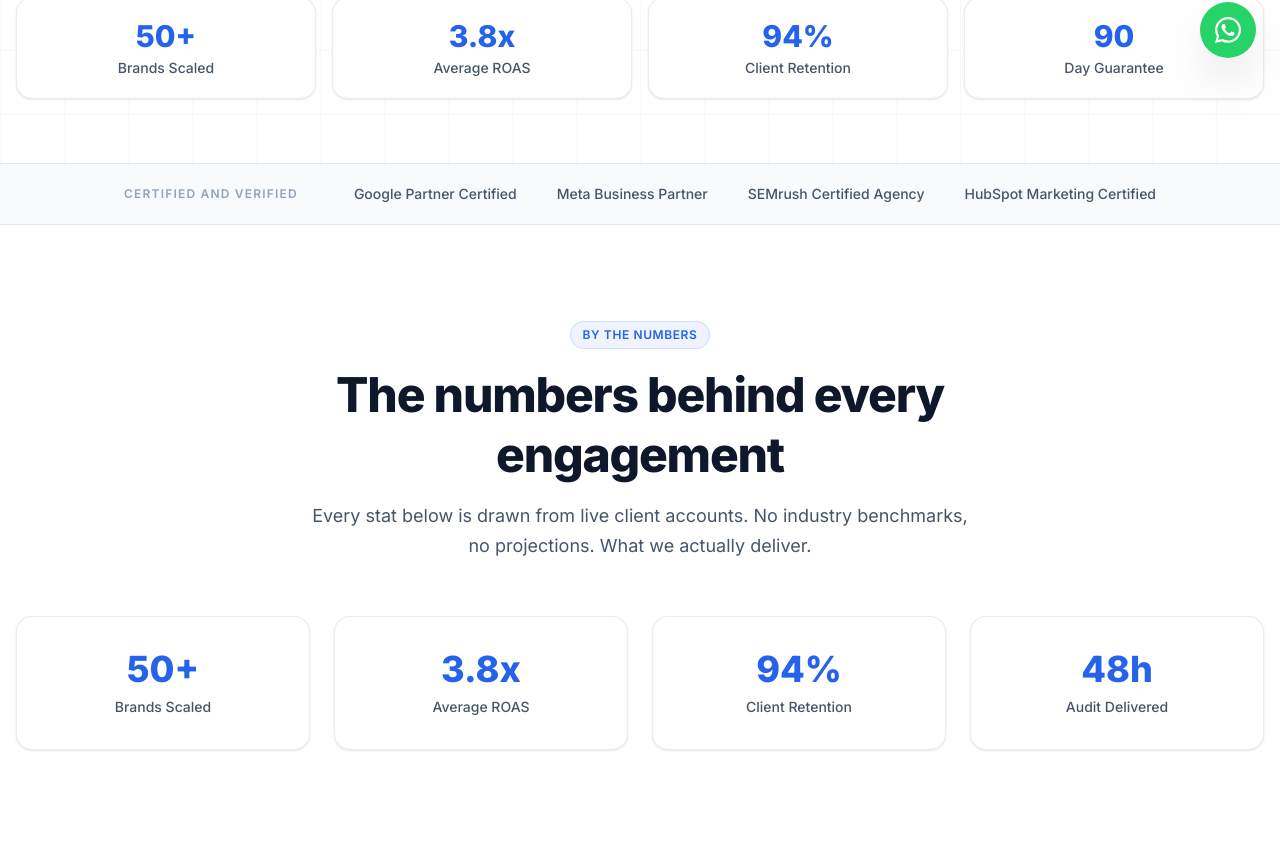
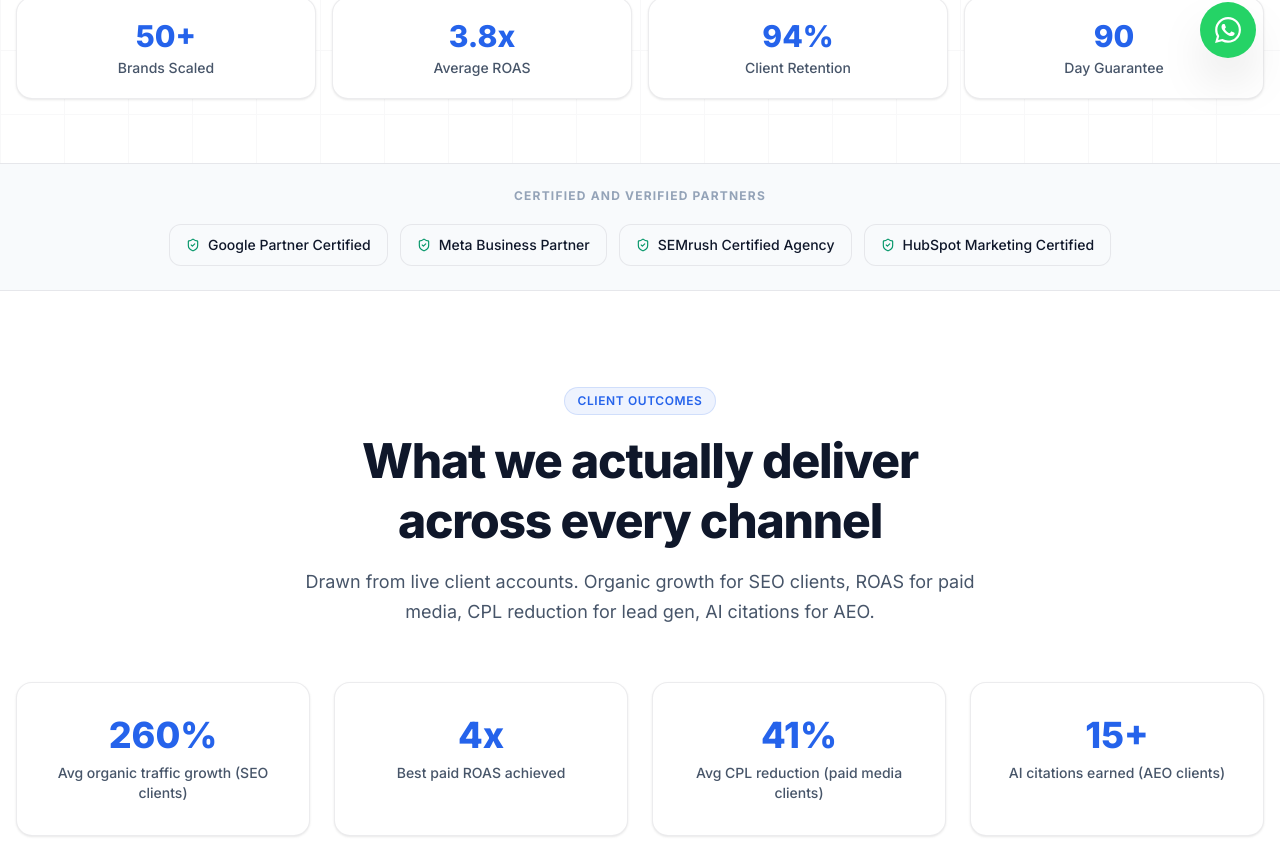
Before and after one commit to DVR79/DigiBrand-Booster, a Next.js app: page / in a window 1280 px wide. Shown: the part 718-1560 px from the top of the page. Built offline with nearby package versions, Linux system fonts and the light colour scheme.

Commit message:
Merge duplicate sections: TrustBar+Awards, WhyChooseUs+AgencyComparison; fix stat collisions and FAQ duplicate

```diff
--- a/src/components/sections/AgencyComparison.tsx
+++ b/src/components/sections/AgencyComparison.tsx
@@ -1,81 +1,91 @@
 'use client';
 
 import { motion } from 'framer-motion';
-import { CheckCircle, XCircle } from 'lucide-react';
+import { CheckCircle, XCircle, Clock, FileCheck, BarChart3, Users } from 'lucide-react';
 import SectionHeader from '@/components/ui/SectionHeader';
 import ShimmerButton from '@/components/ui/ShimmerButton';
 
-const rows = [
+const reasons = [
   {
-    feature: 'Who works on your account',
-    us: 'Founder personally, on every account',
-    them: 'Junior exec who changes every 6 months',
+    icon: <Clock size={20} />,
+    title: 'Founder-led on every account',
+    description: 'Venkat personally leads strategy and reviews every campaign. You always speak with the person doing the work, not a junior account manager.',
+    iconBg: 'rgba(37,99,235,0.1)', iconColor: '#2563eb', card: 'card-blue',
   },
   {
-    feature: 'Onboarding time',
-    us: '48 hours from contract signing',
-    them: '2 to 4 weeks of discovery calls',
+    icon: <FileCheck size={20} />,
+    title: 'KPIs signed before we start',
+    description: 'Your ROAS, CPL, or traffic target is written into the contract. If we miss it in 90 days, you get a full management fee refund.',
+    iconBg: 'rgba(124,58,237,0.1)', iconColor: '#7c3aed', card: 'card-purple',
   },
   {
-    feature: 'KPIs and accountability',
-    us: 'Signed into the contract before we start',
-    them: 'Discussed verbally, rarely documented',
+    icon: <BarChart3 size={20} />,
+    title: 'Full transparency every week',
+    description: 'Live dashboard access daily. Written Monday update — what changed, why, and what comes next. You never need to chase us for an update.',
+    iconBg: 'rgba(14,165,233,0.1)', iconColor: '#0ea5e9', card: 'card-cyan',
   },
   {
-    feature: 'Results guarantee',
-    us: '90-day full management fee refund if we miss',
-    them: 'No guarantee of any kind',
+    icon: <Users size={20} />,
+    title: 'Boutique capacity by design',
+    description: 'We limit active clients deliberately. Fewer accounts means more attention, better results, and a 94% client retention rate.',
+    iconBg: 'rgba(5,150,105,0.1)', iconColor: '#059669', card: 'card-green',
   },
-  {
-    feature: 'Reporting',
-    us: 'Live dashboard daily, written update every Monday',
-    them: 'Monthly PDF sent when they remember',
-  },
-  {
-    feature: 'Response time',
-    us: 'Same day on WhatsApp or email',
-    them: 'Scheduled calls, ticketing systems',
-  },
-  {
-    feature: 'AI search visibility (AEO and GEO)',
-    us: 'Core service, included in strategy',
-    them: 'Most have not built this capability yet',
-  },
-  {
-    feature: 'Client capacity',
-    us: 'Limited deliberately for quality',
-    them: '50 to 100 accounts per team member',
-  },
+];
+
+const rows = [
+  { feature: 'Who works on your account', us: 'Founder personally, on every account', them: 'Junior exec who changes every 6 months' },
+  { feature: 'Onboarding time', us: '48 hours from contract signing', them: '2 to 4 weeks of discovery calls' },
+  { feature: 'KPIs and accountability', us: 'Signed into the contract before we start', them: 'Discussed verbally, rarely documented' },
+  { feature: 'Reporting', us: 'Live dashboard daily, written update every Monday', them: 'Monthly PDF sent when they remember' },
+  { feature: 'Response time', us: 'Same day on WhatsApp or email', them: 'Scheduled calls and ticketing systems' },
+  { feature: 'AI search visibility (AEO and GEO)', us: 'Core service, built into every strategy', them: 'Most have not built this capability yet' },
+  { feature: 'Client capacity', us: 'Limited deliberately for quality', them: '50 to 100 accounts per team member' },
 ];
 
 export default function AgencyComparison() {
   return (
-    <section id="comparison" className="py-24 px-4" style={{ background: 'var(--bg-dark)' }}>
+    <section id="why-us" className="py-24 px-4" style={{ background: 'var(--bg-dark)' }}>
       <div className="mx-auto max-w-5xl">
         <SectionHeader
-          eyebrow="Boutique vs big agency"
-          title="Why growing brands choose us over a large agency"
+          eyebrow="Why us"
+          title="Boutique by choice. Accountable by design."
           description="Big agencies win awards. We win results. Here is what actually changes when your account is managed by a founder who is personally invested in your growth."
         />
 
-        {/* Column headers */}
+        {/* Reason cards */}
+        <div className="grid sm:grid-cols-2 lg:grid-cols-4 gap-5 mb-16">
+          {reasons.map((r, i) => (
+            <motion.div
+              key={r.title}
+              initial={{ opacity: 0, y: 20 }}
+              whileInView={{ opacity: 1, y: 0 }}
+              viewport={{ once: true }}
+              transition={{ delay: i * 0.1, duration: 0.45 }}
+              className={`card p-6 ${r.card}`}
+            >
+              <div className="flex h-10 w-10 items-center justify-center rounded-xl mb-4" style={{ background: r.iconBg, color: r.iconColor }}>
+                {r.icon}
+              </div>
+              <h3 className="font-heading text-sm font-bold mb-2" style={{ color: 'var(--text-primary)' }}>{r.title}</h3>
+              <p className="text-sm leading-relaxed" style={{ color: 'var(--text-secondary)' }}>{r.description}</p>
+            </motion.div>
+          ))}
+        </div>
+
+        {/* Comparison table */}
+        <p className="text-center text-xs font-bold uppercase tracking-widest mb-6" style={{ color: 'var(--text-muted)' }}>
+          How we compare
+        </p>
         <div className="grid grid-cols-3 gap-4 mb-3 px-4">
           <p className="text-sm font-semibold" style={{ color: 'var(--text-secondary)' }}>What matters to you</p>
-          <div
-            className="text-center text-sm font-bold py-2 rounded-xl"
-            style={{ background: 'rgba(91,141,255,0.1)', color: 'var(--accent-primary)' }}
-          >
+          <div className="text-center text-sm font-bold py-2 rounded-xl" style={{ background: 'rgba(37,99,235,0.1)', color: 'var(--accent-primary)' }}>
             Digi Brand Booster
           </div>
-          <div
-            className="text-center text-sm font-semibold py-2 rounded-xl"
-            style={{ background: 'var(--bg-card)', color: 'var(--text-secondary)' }}
-          >
+          <div className="text-center text-sm font-semibold py-2 rounded-xl" style={{ background: 'var(--bg-card)', color: 'var(--text-secondary)' }}>
             Large Agency
           </div>
         </div>
 
-        {/* Comparison rows */}
         <div className="flex flex-col gap-2">
           {rows.map((row, i) => (
             <motion.div
@@ -87,41 +97,19 @@ export default function AgencyComparison() {
               className="grid grid-cols-3 gap-4 items-start rounded-2xl px-4 py-4"
               style={{ background: 'var(--bg-card)', border: '1px solid var(--border)' }}
             >
-              {/* Feature label */}
-              <p className="text-sm font-medium pt-0.5" style={{ color: 'var(--text-primary)' }}>
-                {row.feature}
-              </p>
-
-              {/* Our answer */}
+              <p className="text-sm font-medium pt-0.5" style={{ color: 'var(--text-primary)' }}>{row.feature}</p>
               <div className="flex items-start gap-2">
-                <CheckCircle
-                  size={16}
-                  className="mt-0.5 shrink-0"
-                  style={{ color: 'var(--accent-success)' }}
-                  aria-hidden="true"
-                />
-                <p className="text-sm leading-relaxed" style={{ color: 'var(--text-primary)' }}>
-                  {row.us}
-                </p>
+                <CheckCircle size={15} className="mt-0.5 shrink-0" style={{ color: 'var(--accent-success)' }} aria-hidden="true" />
+                <p className="text-sm leading-relaxed" style={{ color: 'var(--text-primary)' }}>{row.us}</p>
               </div>
-
-              {/* Their answer */}
               <div className="flex items-start gap-2">
-                <XCircle
-                  size={16}
-                  className="mt-0.5 shrink-0"
-                  style={{ color: '#ef4444' }}
-                  aria-hidden="true"
-                />
-                <p className="text-sm leading-relaxed" style={{ color: 'var(--text-secondary)' }}>
-                  {row.them}
-                </p>
+                <XCircle size={15} className="mt-0.5 shrink-0" style={{ color: '#ef4444' }} aria-hidden="true" />
+                <p className="text-sm leading-relaxed" style={{ color: 'var(--text-secondary)' }}>{row.them}</p>
               </div>
             </motion.div>
           ))}
         </div>
 
-        {/* CTA */}
         <motion.div
           initial={{ opacity: 0, y: 16 }}
           whileInView={{ opacity: 1, y: 0 }}
@@ -129,15 +117,7 @@ export default function AgencyComparison() {
           transition={{ delay: 0.4, duration: 0.5 }}
           className="mt-10 text-center"
         >
-          <p className="text-base mb-5" style={{ color: 'var(--text-secondary)' }}>
-            Ready to work with an agency that is actually accountable?
-          </p>
-          <ShimmerButton
-            variant="primary"
-            href="#contact"
-            className="px-8 py-3"
-            title="Get a free 48-hour audit from Digi Brand Booster"
-          >
+          <ShimmerButton variant="primary" href="#contact" className="px-8 py-3" title="Get a free 48-hour audit">
             Get Your Free 48-Hour Audit
           </ShimmerButton>
         </motion.div>
--- a/src/components/sections/MarketInsights.tsx
+++ b/src/components/sections/MarketInsights.tsx
@@ -48,11 +48,11 @@ const insights = [
   },
   {
     icon: <BarChart3 size={22} />,
-    stat: '94%',
-    label: 'of B2B buyers research online before contacting a vendor',
-    detail: 'Your brand needs to show up across organic search, AI answers, and paid channels before a buyer ever fills a form. That is exactly what we build.',
+    stat: '75%',
+    label: 'of users never scroll past page one of Google',
+    detail: "If you are not on page one for your buyer's search terms, you effectively do not exist. Technical SEO, content strategy, and link building fix this systematically.",
     color: 'purple',
-    source: 'Demand Gen Report, 2024',
+    source: 'Backlinko, 2024',
   },
 ];
 
--- a/src/components/sections/Results.tsx
+++ b/src/components/sections/Results.tsx
@@ -10,9 +10,9 @@ export default function Results() {
     <section id="results" className="py-24 px-4" style={{ background: 'var(--bg-dark)' }}>
       <div className="mx-auto max-w-7xl">
         <SectionHeader
-          eyebrow="By the numbers"
-          title="The numbers behind every engagement"
-          description="Every stat below is drawn from live client accounts. No industry benchmarks, no projections. What we actually deliver."
+          eyebrow="Client outcomes"
+          title="What we actually deliver across every channel"
+          description="Drawn from live client accounts. Organic growth for SEO clients, ROAS for paid media, CPL reduction for lead gen, AI citations for AEO."
         />
         <div className="grid grid-cols-2 md:grid-cols-4 gap-6">
           {stats.map((stat, i) => (
--- a/src/components/sections/TrustBar.tsx
+++ b/src/components/sections/TrustBar.tsx
@@ -1,17 +1,23 @@
 import { awards } from '@/lib/data';
+import { ShieldCheck } from 'lucide-react';
 
 export default function TrustBar() {
   return (
     <section style={{ background: 'var(--bg-section-alt)', borderTop: '1px solid var(--border)', borderBottom: '1px solid var(--border)' }}>
-      <div className="mx-auto max-w-7xl px-4 sm:px-6 lg:px-8 py-5">
-        <div className="flex flex-wrap items-center justify-center gap-x-10 gap-y-2">
-          <span className="text-xs font-semibold uppercase tracking-widest mr-4" style={{ color: 'var(--text-muted)' }}>
-            Certified and verified
-          </span>
+      <div className="mx-auto max-w-7xl px-4 sm:px-6 lg:px-8 py-6">
+        <p className="text-center text-xs font-bold uppercase tracking-widest mb-5" style={{ color: 'var(--text-muted)' }}>
+          Certified and verified partners
+        </p>
+        <div className="flex flex-wrap items-center justify-center gap-3">
           {awards.map((award) => (
-            <span key={award} className="text-sm font-medium" style={{ color: 'var(--text-secondary)' }}>
+            <div
+              key={award}
+              className="flex items-center gap-2 rounded-xl px-4 py-2.5 text-sm font-medium glass"
+              style={{ color: 'var(--text-primary)' }}
+            >
+              <ShieldCheck size={14} style={{ color: 'var(--accent-success)' }} aria-hidden="true" />
               {award}
-            </span>
+            </div>
           ))}
         </div>
       </div>
```
Also changed, not shown: src/app/page.tsx (+2 -6 lines), src/lib/data.ts (+5 -5 lines).
